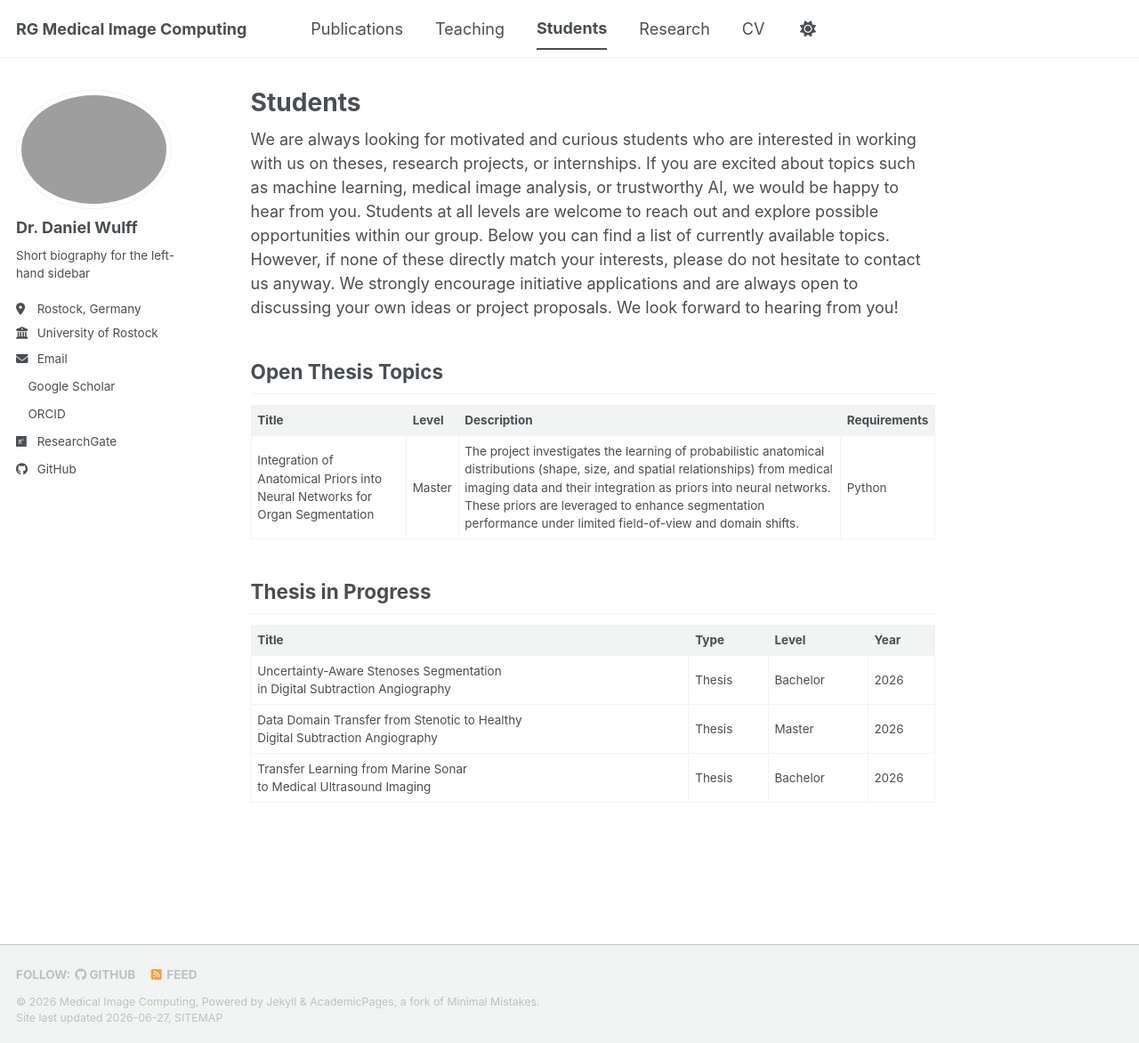
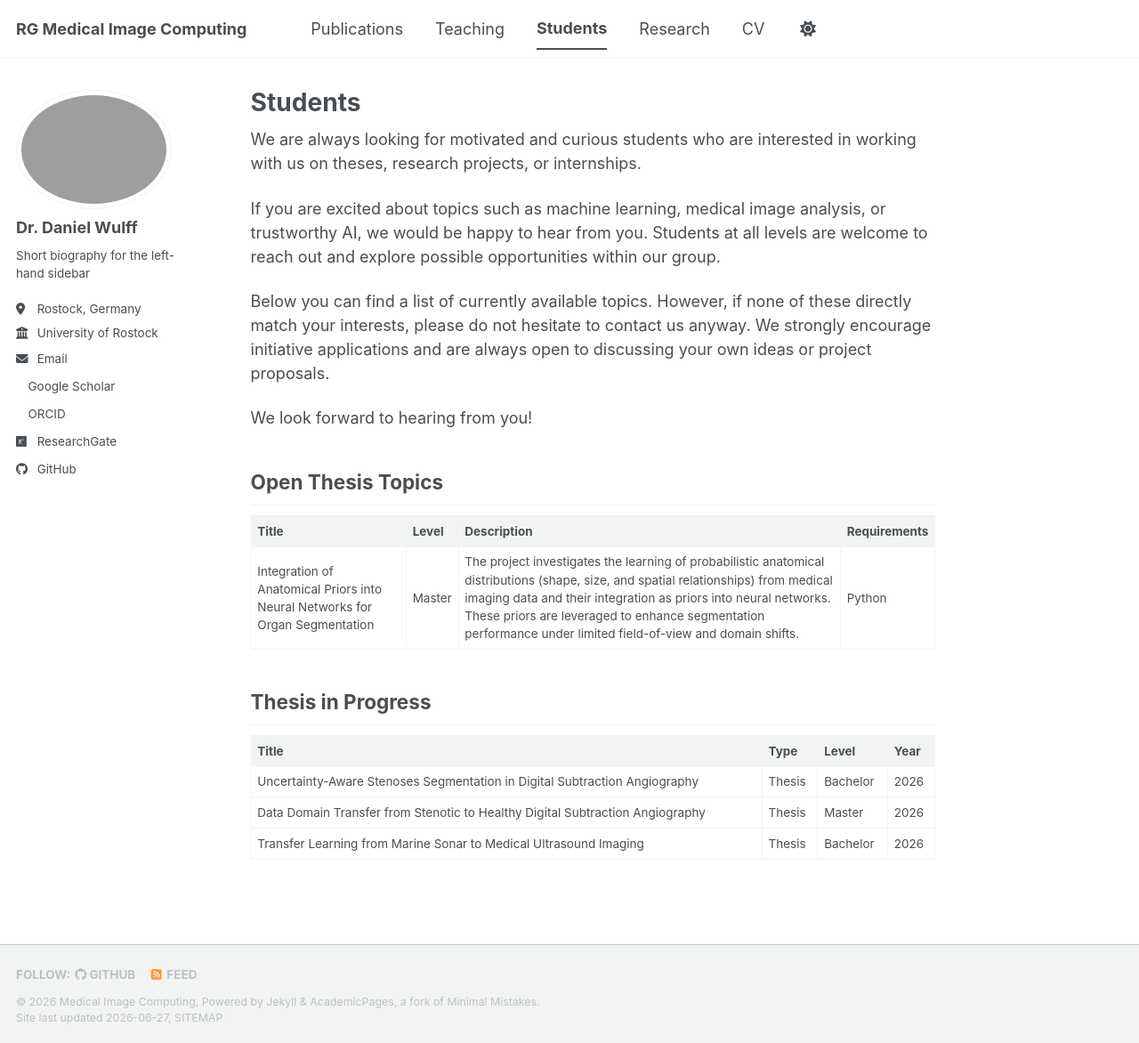
Before and after one commit to Wulle192/MICgroup, a Jekyll site: the page built from _pages/students.md, in a window 1280 px wide and 1172 px high. Shown: the whole window at 89% size. Built offline with Jekyll 4.4.1, drawn with Linux system fonts in a browser that asks for light colours; a style sheet for code colours, icons or effects is not loaded.

Commit message:
Table udpates

```diff
--- a/_pages/students.md
+++ b/_pages/students.md
@@ -6,8 +6,11 @@ author_profile: true
 ---
 
 We are always looking for motivated and curious students who are interested in working with us on theses, research projects, or internships.
+
 If you are excited about topics such as machine learning, medical image analysis, or trustworthy AI, we would be happy to hear from you. Students at all levels are welcome to reach out and explore possible opportunities within our group.
+
 Below you can find a list of currently available topics. However, if none of these directly match your interests, please do not hesitate to contact us anyway. We strongly encourage initiative applications and are always open to discussing your own ideas or project proposals.
+
 We look forward to hearing from you!
 
 ## Open Thesis Topics
@@ -20,6 +23,6 @@ We look forward to hearing from you!
 
 | Title | Type | Level | Year |
 |------|------|------|------|
-| Uncertainty-Aware Stenoses Segmentation<br>in Digital Subtraction Angiography | Thesis | Bachelor | 2026 |
-| Data Domain Transfer from Stenotic to Healthy<br>Digital Subtraction Angiography | Thesis | Master | 2026 |
-| Transfer Learning from Marine Sonar<br>to Medical Ultrasound Imaging | Thesis | Bachelor | 2026 |
+| Uncertainty-Aware Stenoses Segmentation in Digital Subtraction Angiography | Thesis | Bachelor | 2026 |
+| Data Domain Transfer from Stenotic to Healthy Digital Subtraction Angiography | Thesis | Master | 2026 |
+| Transfer Learning from Marine Sonar to Medical Ultrasound Imaging | Thesis | Bachelor | 2026 |
```
